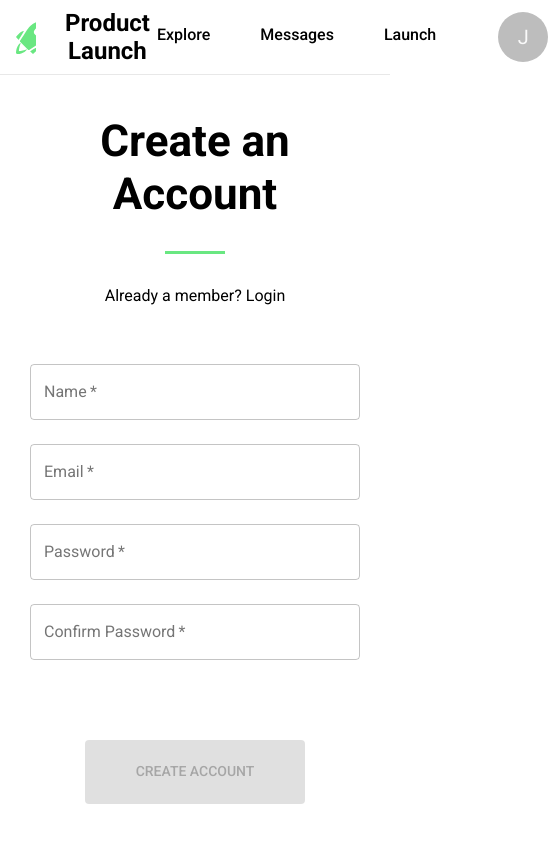
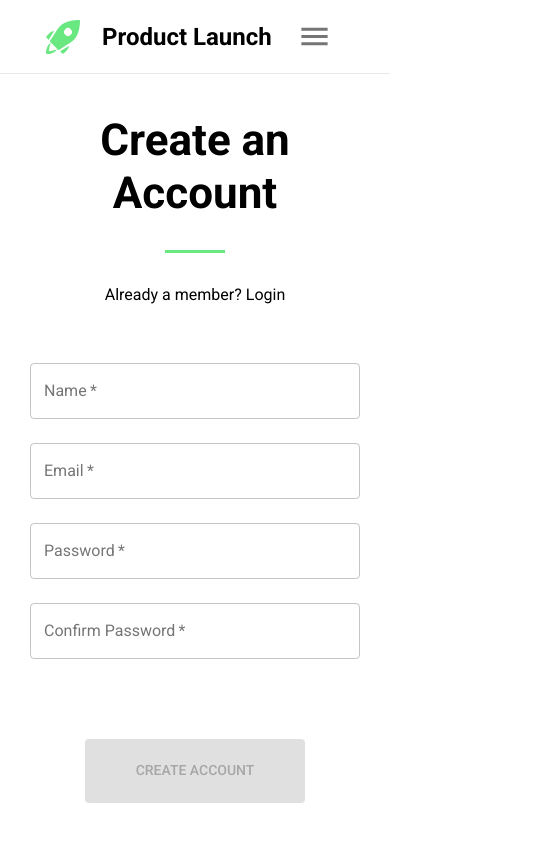
Before and after one commit to hatchways/team-summer, a React (Create React App) app in the folder client/: page /signup in a window 390 px wide. Shown: the whole page, 560 px wide, since content can reach past the window. Built offline with nearby package versions, Linux system fonts and the light colour scheme.

Commit message:
Responsive Navbar

```diff
--- a/client/src/components/NavBar.js
+++ b/client/src/components/NavBar.js
@@ -7,14 +7,20 @@ import {
     IconButton,
     Avatar,
     Menu,
-    MenuItem
+    MenuItem, Drawer, withTheme, useMediaQuery
 } from '@material-ui/core';
+import MenuIcon from '@material-ui/icons/Menu';
+
 import {Link, withRouter} from 'react-router-dom';
 
 import SvgProductLaunchLogo from './ProductLaunchPage';
 
 const useStyles = makeStyles((theme) => ({
     navBar: {
+        display: 'flex',
+        justifyContent: 'center',
+        height: 74,
+        padding: '0 30px',
         borderBottom: `1px solid ${theme.meta}`
     },
     navBarHomeLink: {
@@ -46,42 +52,47 @@ const useStyles = makeStyles((theme) => ({
     }
 }));
 
-const NavBar = (props) => {
-    const classes = useStyles();
+const Navigation = (props) => {
     const [userDropdown, toggleUserDropdown] = useState(null);
+
+    const links = [
+        {label: 'Explore', url: '/explore'},
+        {label: 'Messages', url: '/messages'},
+        {label: 'Launch', url: '/launch'}
+    ];
+
+    const Wrapper = props.desktop ? 'div' : Drawer;
+
+    let wrapperProps = {
+        className: props.classes.navLinks,
+    };
+
+    if (!props.desktop) {
+        wrapperProps = {
+            open: props.drawerState,
+            onClose: () => props.toggleDrawer(false),
+            ...wrapperProps
+        };
+    }
 
     const handleClick = (route) => {
         props.history.push(route);
-        toggleUserDropdown(null)
+        toggleUserDropdown(null);
     };
 
     return (
-        <AppBar className={classes.navBar} position="static" color="inherit" elevation={0}>
-            <Toolbar>
-                <Link to="/" className={classes.navBarHomeLink}>
-                    <SvgProductLaunchLogo style={{marginRight: 22}}/>
-                    <Typography variant="h1">Product Launch</Typography>
-                </Link>
-                <div className={classes.navLinks}>
-                    <Link to="/explore" className={classes.menuItem}>
+        <Wrapper {...wrapperProps}>
+            {links.map((link) => (
+                <Link to={link.url} className={props.classes.menuItem} key={link.label}>
                     <Typography variant="h6">
-                            Explore
+                        {link.label}
                     </Typography>
                 </Link>
-                    <Link to="/marketplace" className={classes.menuItem}>
-                        <Typography variant="h6">
-                            Messages
-                        </Typography>
-                    </Link>
-                    <Link to="/launch" className={classes.menuItem}>
-                        <Typography variant="h6">
-                            Launch
-                        </Typography>
-                    </Link>
-                    <div>
+            ))}
+            <div id="account-dropdown">
                 <IconButton aria-controls="user-dropdown"
                             onClick={(event) => toggleUserDropdown(event.currentTarget)}>
-                            <Avatar className={classes.userAvatar} src={props.user.avatar || null}>
+                    <Avatar className={props.classes.userAvatar} src={props.user.avatar || null}>
                         {props.user.avatar || props.user.name.split('')[0]}
                     </Avatar>
                 </IconButton>
@@ -96,10 +107,41 @@ const NavBar = (props) => {
                     <MenuItem onClick={() => handleClick('/logout')}>Logout</MenuItem>
                 </Menu>
             </div>
-                </div>
+        </Wrapper>
+    );
+};
+
+const NavBar = (props) => {
+    const classes = useStyles();
+    const desktop = useMediaQuery(props.theme.breakpoints.up('md'));
+    const [drawer, toggleDrawer] = useState(false);
+
+    const showDrawer = (event) => {
+        if (event.type === 'keydown' && (event.key === 'Tab' || event.key === 'Shift')) return;
+        toggleDrawer(true)
+    };
+
+    return (
+        <AppBar className={classes.navBar} position="static" color="inherit" elevation={0}>
+            <Toolbar>
+                <Link to="/" className={classes.navBarHomeLink}>
+                    <SvgProductLaunchLogo style={{marginRight: 22}}/>
+                    <Typography variant="h1">Product Launch</Typography>
+                </Link>
+                <Navigation {...props}
+                            drawerState={drawer}
+                            toggleDrawer={toggleDrawer}
+                            classes={classes}
+                            desktop={desktop}/>
+                {!desktop
+                    ? <IconButton onClick={showDrawer}>
+                        <MenuIcon fontSize="large"/>
+                    </IconButton>
+                    : null
+                }
             </Toolbar>
         </AppBar>
     );
 };
 
-export default withRouter(NavBar);
+export default withRouter(withTheme(NavBar));
--- a/client/src/themes/theme.js
+++ b/client/src/themes/theme.js
@@ -19,6 +19,11 @@ export const theme = createMuiTheme({
             textAlign: 'center'
         }
     },
+    breakpoints: {
+      values: {
+          md: 800
+      }
+    },
     palette: {
         primary: {
             main: '#69E781',
```
Lines whose indentation alone changed are shown as unchanged.
